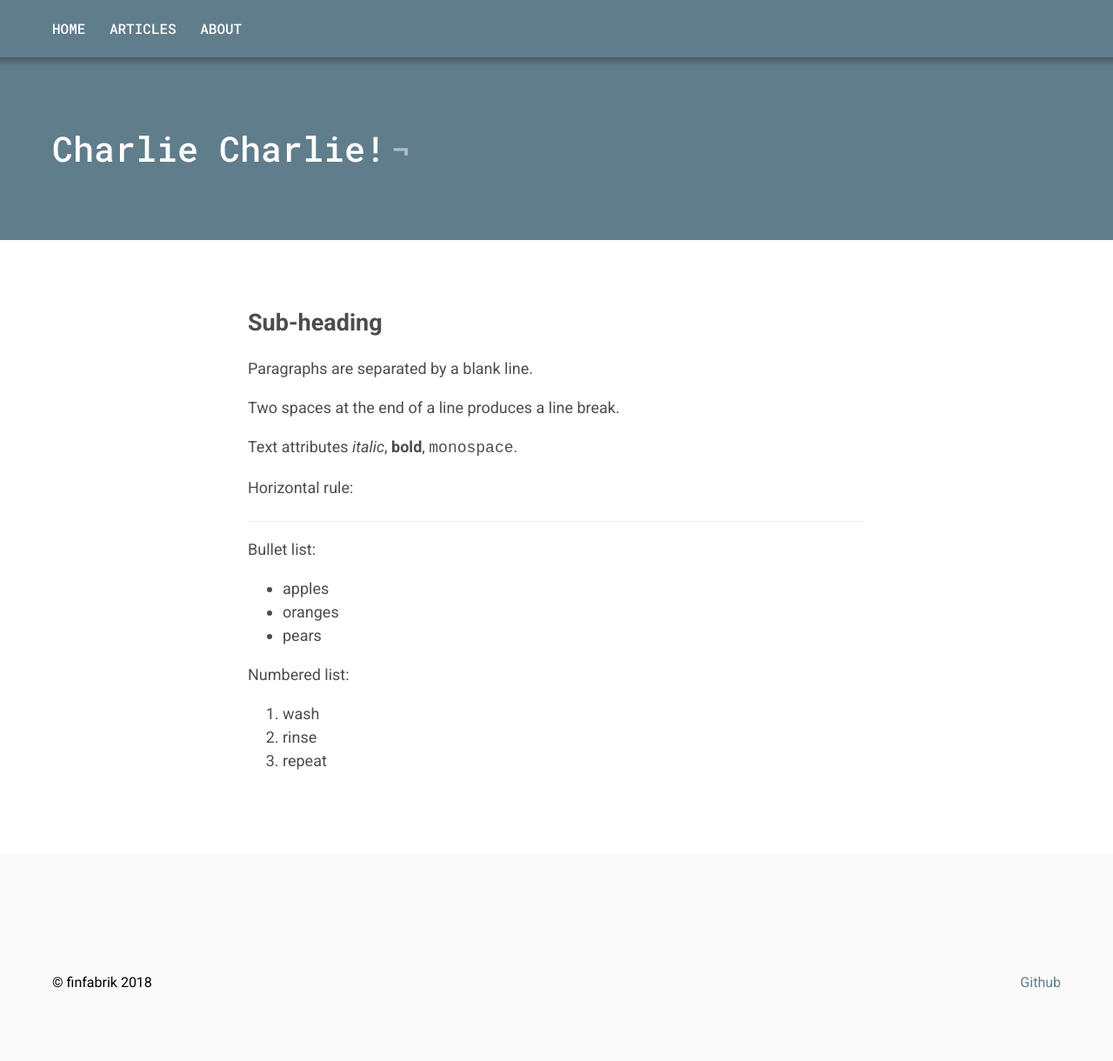
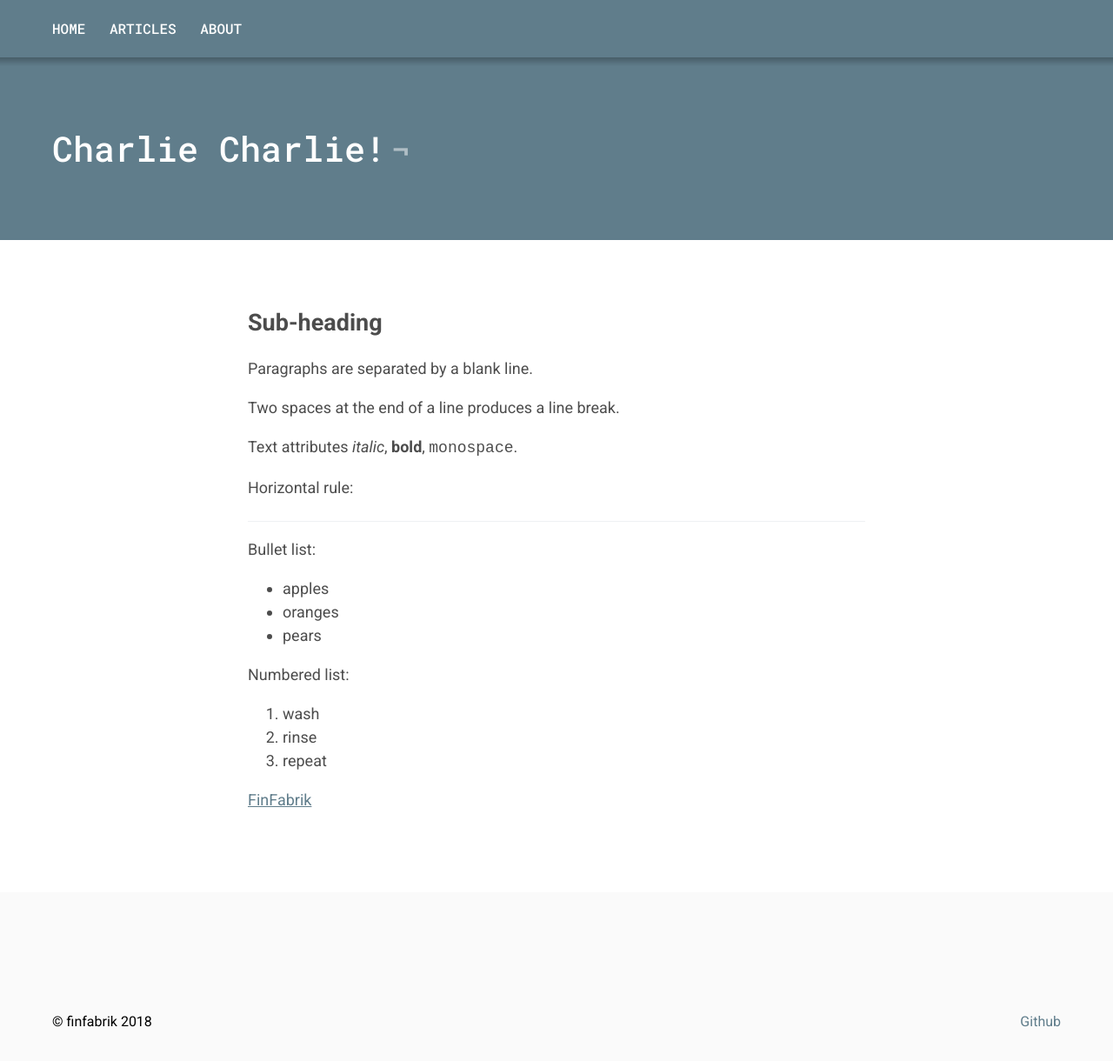
Before and after one commit to finfabrik/finfabrik.github.io, a Jekyll site: the page built from _posts/2018-04-01-sample.md, in a window 1280 px wide and 1326 px high. Shown: the top 1220 px of the window at 87% size. Built offline with Jekyll 4.4.1, drawn with Linux system fonts in a browser that asks for light colours.

Commit message:
add link

```diff
--- a/_posts/2018-04-01-sample.md
+++ b/_posts/2018-04-01-sample.md
@@ -31,3 +31,8 @@ Numbered list:
 1. wash
 2. rinse
 3. repeat
+
+
+
+
+[FinFabrik](http://www.finfabrik.com)
```
